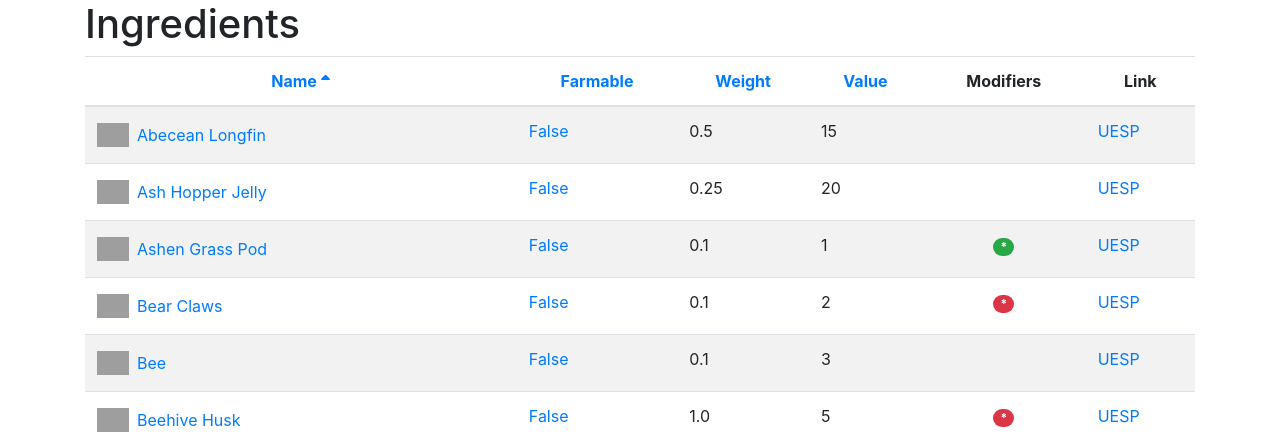
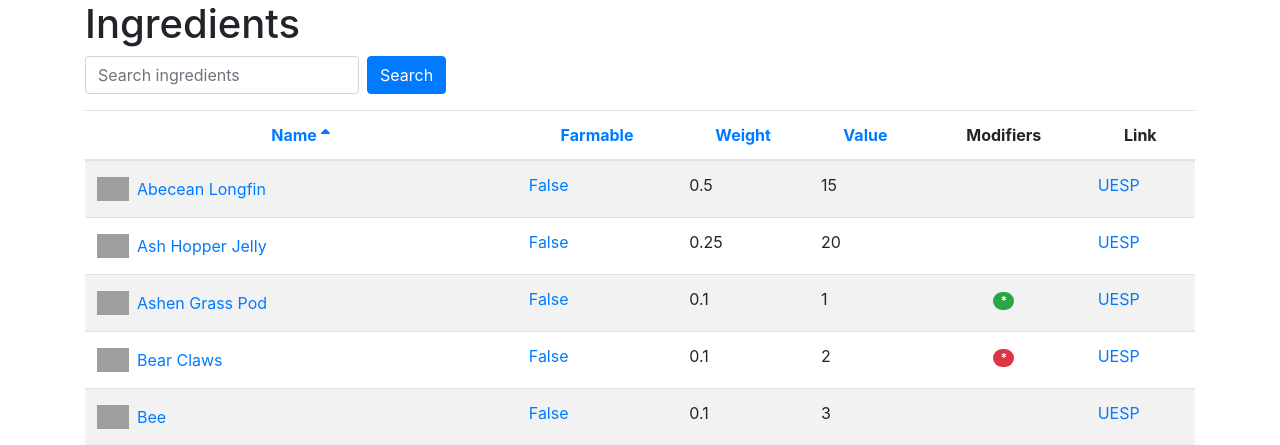
Before and after one commit to jffordem/Alchemy, a Flask app: page /skyrim/ingredients in a window 1280 px wide. Shown: the part 48-493 px from the top of the page. Run offline with Flask 3, Linux system fonts and the light colour scheme; some libraries are stand-ins or nearby versions; grey boxes are pictures that could not be loaded.

Commit message:
Add ingredients search

```diff
--- a/app.py
+++ b/app.py
@@ -62,6 +62,11 @@
         predicate = lambda ingredient: ingredient.farmable == farmable
     else:
         predicate = pred_true
+
+    # Add search functionality
+    if 'search' in request.args:
+        search = request.args.get('search').lower()
+        predicate = pred_and(predicate, lambda ingredient: search in ingredient.name.lower())
 
     # Get sort parameters
     sortby = request.args.get('sortby', 'name')
--- a/templates/ingredients.html
+++ b/templates/ingredients.html
@@ -34,6 +34,10 @@
 
                 <nav class="mt-5" aria-label="ingredients table">
                     <h1>Ingredients</h1>
+                    <form method="get" action="{{ url_for('skyrim_ingredients') }}" class="form-inline mb-3">
+                        <input type="text" name="search" class="form-control mr-2" placeholder="Search ingredients" value="{{ request.args.get('search', '') }}">
+                        <button type="submit" class="btn btn-primary">Search</button>
+                    </form>
                     <table class="table table-striped">
                         <thead>
                             <tr>
```
